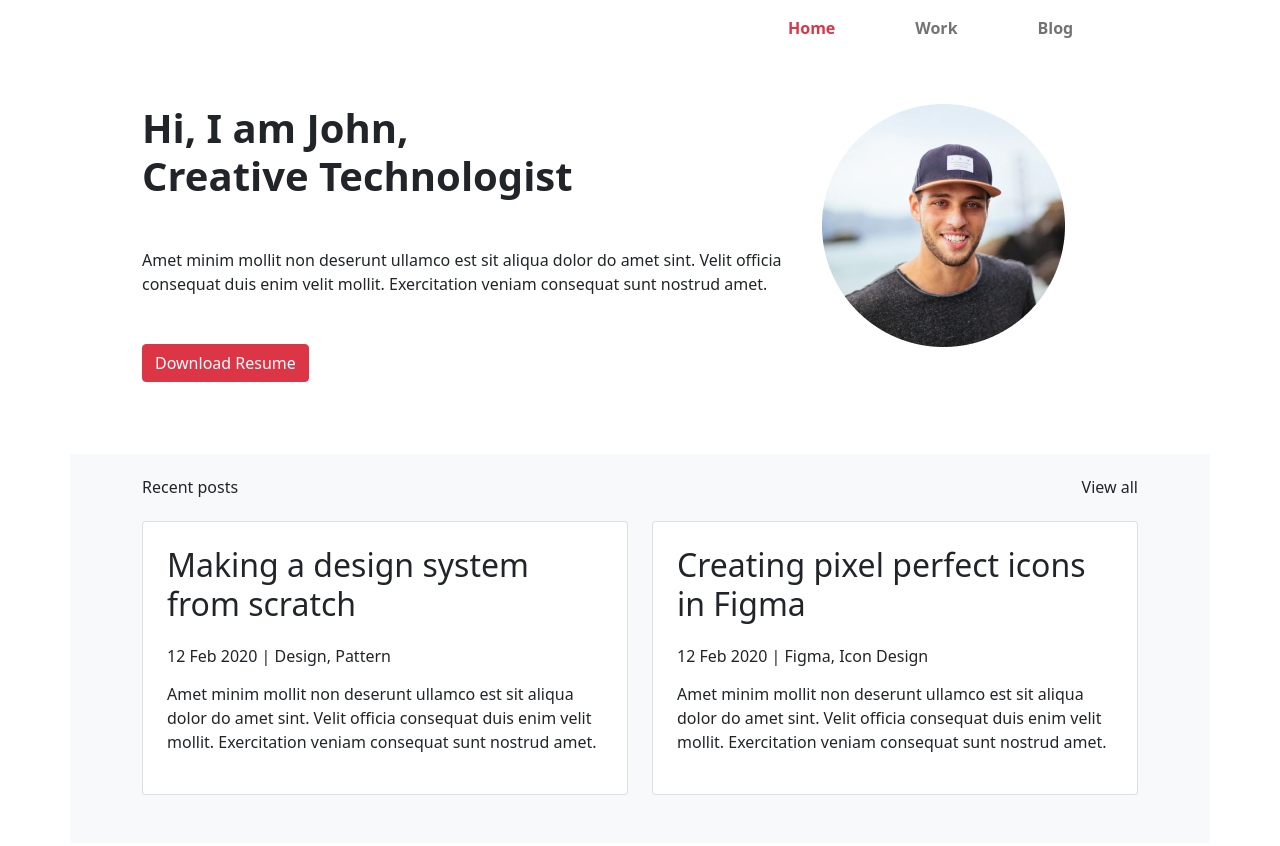
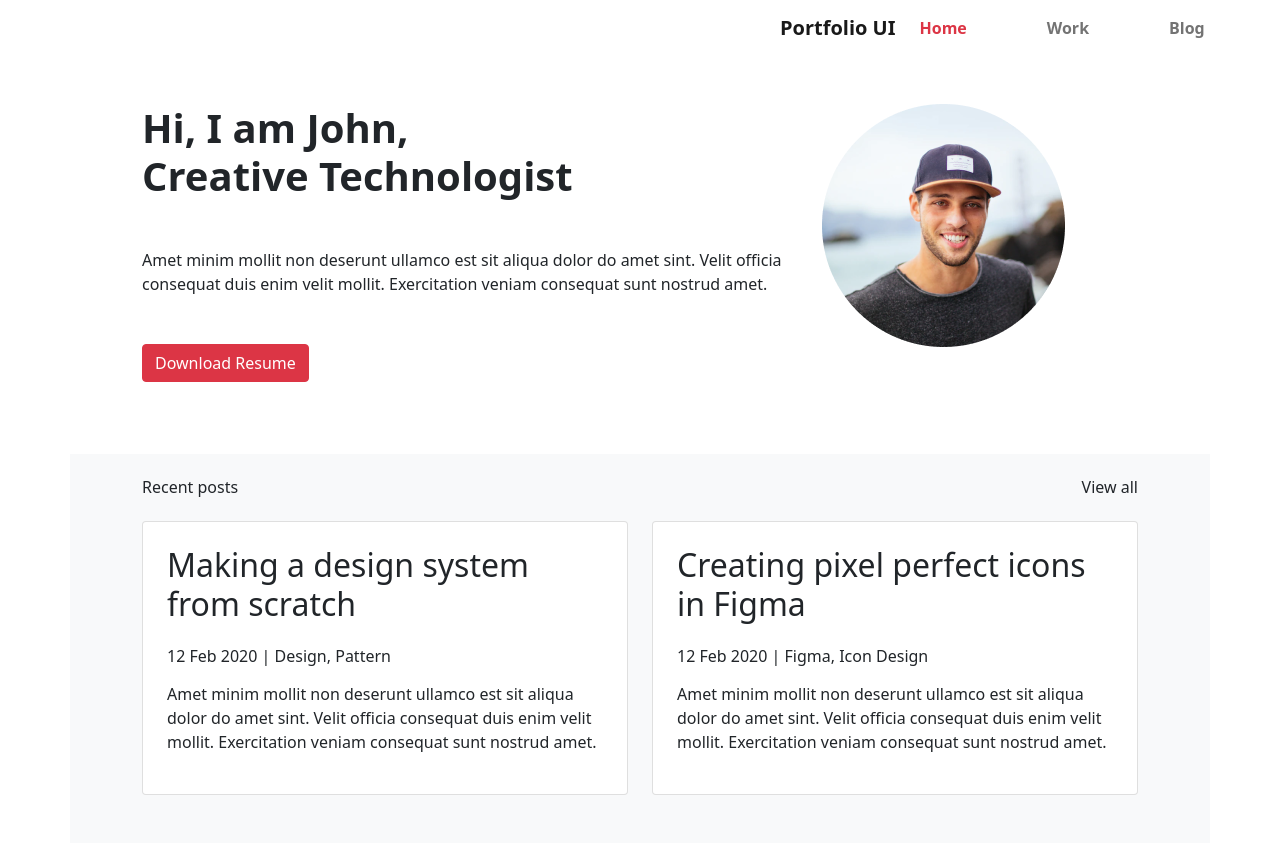
Before and after one commit to jahedripon9/Portfolio-UI, a plain HTML site: page index.html in a window 1280 px wide. Shown: the top 846 px of the page. Drawn offline with nearby package versions, Linux system fonts and the light colour scheme.

Commit message:
first commit

```diff
--- a/index.html
+++ b/index.html
@@ -10,16 +10,20 @@
     <link rel="stylesheet" href="/css/style.css">
 </head>
 <body>
+     <header>
         <nav class="navbar navbar-expand-lg navbar-light ">
             <div class="container">
-
-          <div class="collapse navbar-collapse">
-            <ul class="navbar-nav mb-2 mb-lg-0">
+              <a class="navbar-brand" href="#">Portfolio UI</a>
+              <button class="navbar-toggler" type="button" data-bs-toggle="collapse" data-bs-target="#navbarNavDropdown" aria-controls="navbarNavDropdown" aria-expanded="false" aria-label="Toggle navigation">
+                <span class="navbar-toggler-icon"></span>
+              </button>
+              <div class="collapse navbar-collapse" id="navbarNavDropdown">
+                <ul class="navbar-nav ms-auto mb-2 mb-lg-0"">
                     <li class="nav-item">
-                    <a class="nav-link fs-6 active text-danger" href="index.html">Home</a>
+                        <a class="nav-link active text-danger fs-6" href="index.html">Home</a>
                     </li>
                     <li class="nav-item">
-                <a class="nav-link  fs-6" href="work.html">Work</a>
+                        <a class="nav-link fs-6 "  href="work.html">Work</a>
                     </li>
                     <li class="nav-item">
                         <a class="nav-link  fs-6"  href="blog.html">Blog</a>
@@ -28,6 +32,7 @@
               </div>
             </div>
         </nav>
+      </header>
 
     <section class="container  mb-5">
             <div class="row mt-5 ms-5 me-5">
```
Also changed, not shown: blog.html (+12 -7 lines), work.html (+8 -4 lines). Lines whose indentation alone changed are shown as unchanged.
